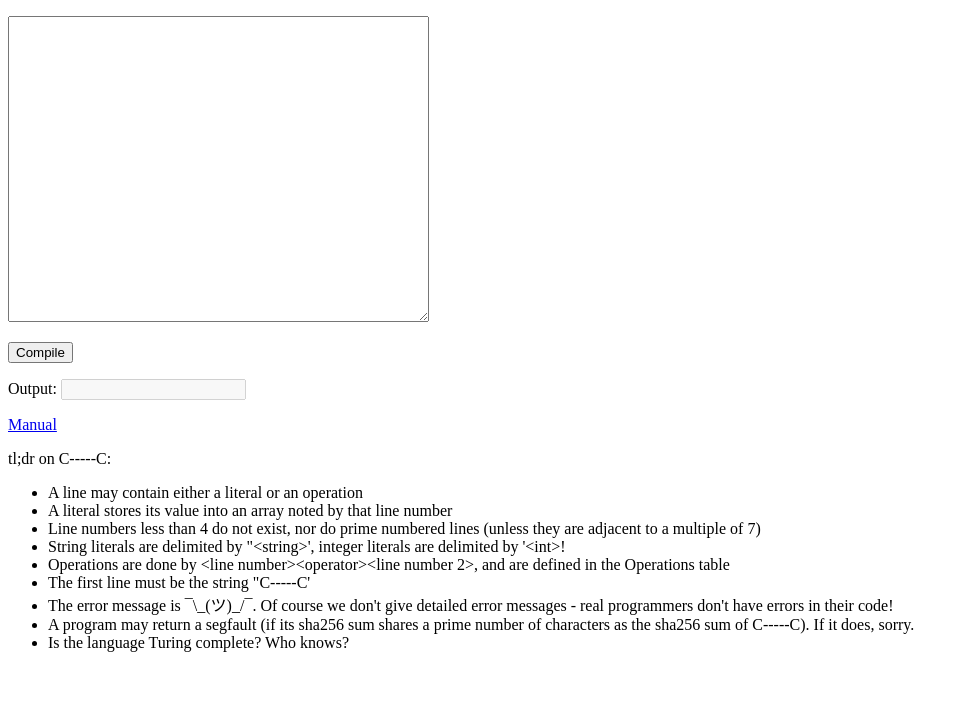
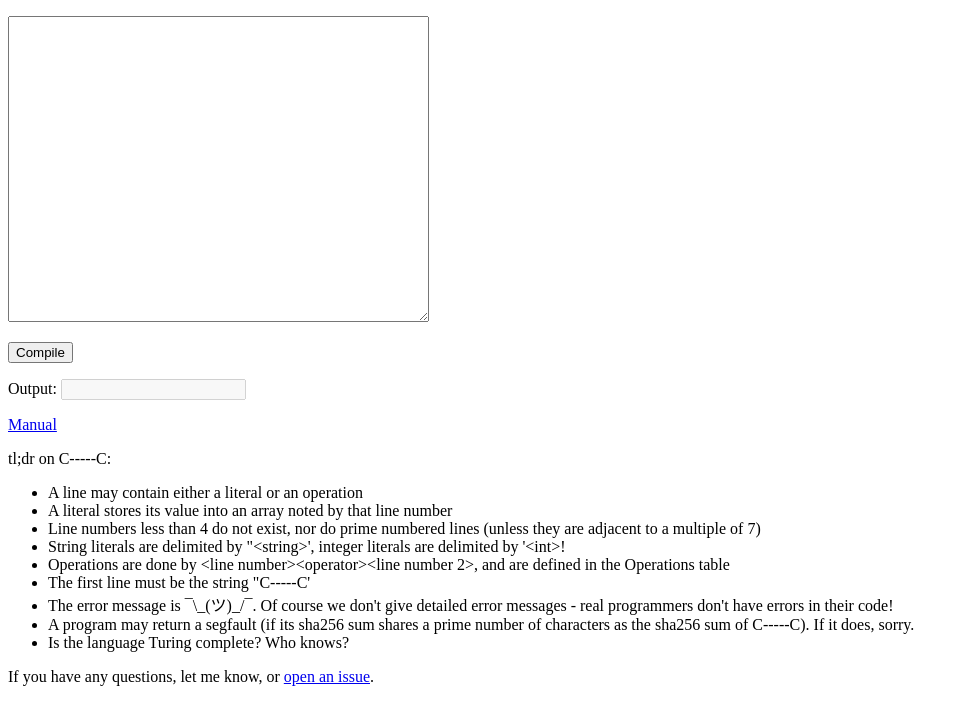
Before and after one commit to iggyvolz/c-----c, a plain HTML site: page index.html in a window 1280 px wide. Shown: the whole page, without its empty margins (0-965 px from the left). Drawn offline with Linux system fonts and the light colour scheme.

Commit message:
Add contact info

```diff
--- a/index.html
+++ b/index.html
@@ -35,5 +35,8 @@
     <li>A program may return a segfault (if its sha256 sum shares a prime number of characters as the sha256 sum of C-----C).  If it does, sorry.</li>
     <li>Is the language Turing complete?  Who knows?</li>
   </ul>
+  <p>
+    If you have any questions, let me know, or <a href="https://github.com/iggyvolz/c-----c/issues">open an issue</a>.
+  </p>
 </body>
 </html>
```
